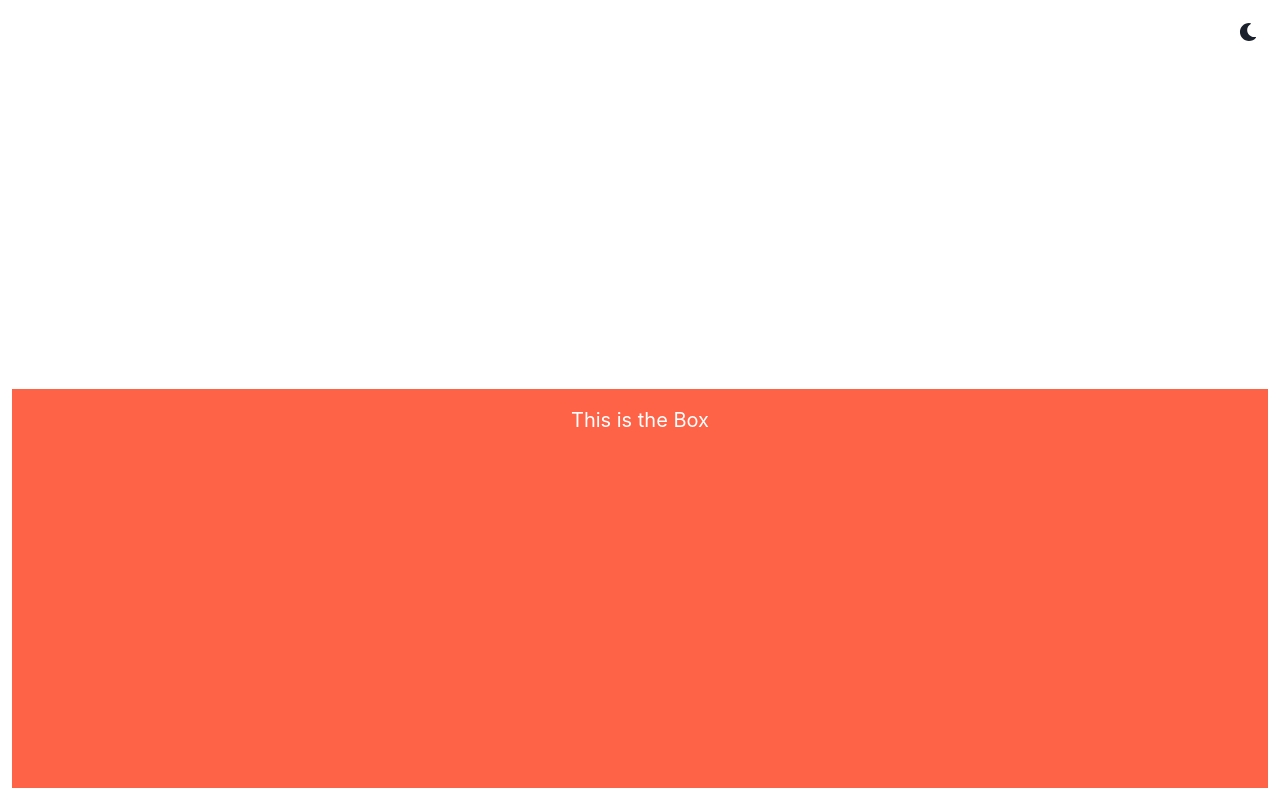
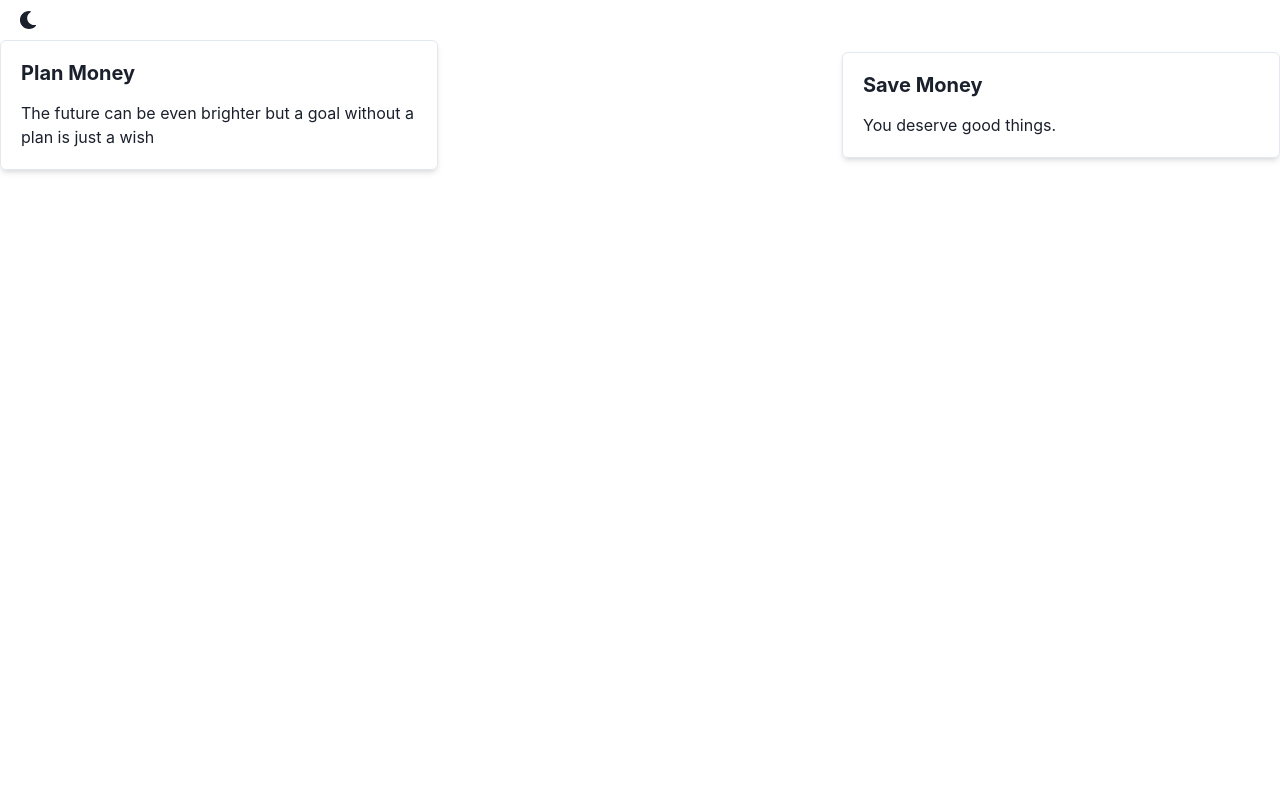
Before and after one commit to InSeongH85/chakra-ui-tutorial, a React (Create React App) app: page / in a window 1280 px wide. Built offline with nearby package versions, Linux system fonts and the light colour scheme.

Commit message:
Using Stack

```diff
--- a/src/App.js
+++ b/src/App.js
@@ -1,31 +1,12 @@
 import React from 'react';
-import {
-  ChakraProvider,
-  Box,
-  Text,
-  Link,
-  VStack,
-  HStack,
-  StackDivider,
-  Code,
-  Grid,
-  theme,
-} from '@chakra-ui/react';
+import { ChakraProvider, Box, Grid, theme, HStack } from '@chakra-ui/react';
 import { ColorModeSwitcher } from './ColorModeSwitcher';
-import SampleAirbnb from './SampleAirbnb';
-import { Logo } from './Logo';
-
+import PersonalStack from './PersonalStack';
 function App() {
   return (
     <ChakraProvider theme={theme}>
-      <Box textAlign="center" fontSize="xl">
-        <Grid minH="100vh" p={3}>
-          <ColorModeSwitcher justifySelf="flex-end" />
-          <Box bg="tomato" w="100%" p={4} color="white">
-            This is the Box
-          </Box>
-        </Grid>
-      </Box>
+      <ColorModeSwitcher></ColorModeSwitcher>
+      <PersonalStack></PersonalStack>
     </ChakraProvider>
   );
 }
--- /dev/null
+++ b/src/PersonalStack.js
@@ -0,0 +1,32 @@
+import React from 'react';
+import { Heading, HStack, Box, Text, Spacer } from '@chakra-ui/react';
+
+const PersonalStack = props => {
+  function Feature({ title, desc, ...rest }) {
+    return (
+      <Box
+        p={5}
+        shadow="md"
+        borderWidth="1px"
+        flex="1"
+        borderRadius="md"
+        {...rest}
+      >
+        <Heading fontSize="xl">{title}</Heading>
+        <Text mt={4}>{desc}</Text>
+      </Box>
+    );
+  }
+  return (
+    <HStack spacing={1}>
+      <Feature
+        title="Plan Money"
+        desc="The future can be even brighter but a goal without a plan is just a wish"
+      />
+      <Spacer></Spacer>
+      <Feature title="Save Money" desc="You deserve good things. " />
+    </HStack>
+  );
+};
+
+export default PersonalStack;
```
